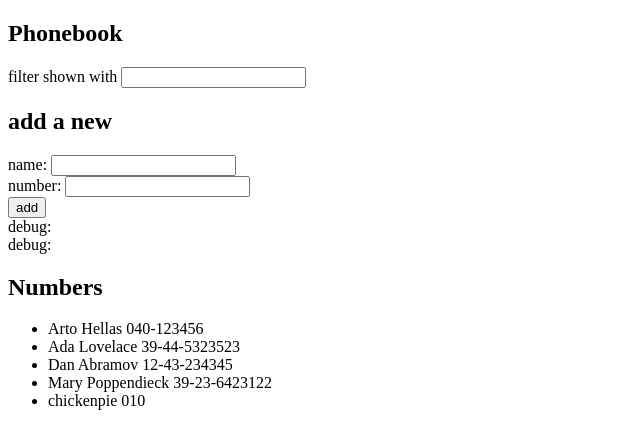
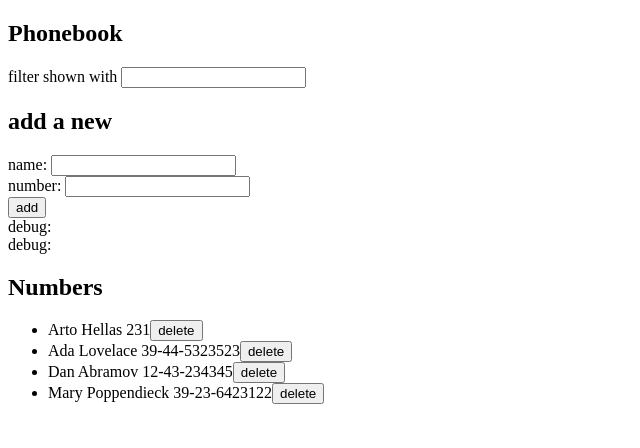
Before and after one commit to dudqlsBeans/helsinki_fullstack, a React (Vite) app in the folder main exercises/part2/: page / in a window 1280 px wide. Shown: the top 448 px of the page, without its empty margins (0-640 px from the left). Built offline with nearby package versions, Linux system fonts and the light colour scheme; data requests are answered from the project's data file.

Commit message:
refactor: modified and added code for exercises 2.14 and 2.15

```diff
--- a/main exercises/part2/db.json
+++ b/main exercises/part2/db.json
@@ -2,7 +2,7 @@
   "persons": [
     {
       "name": "Arto Hellas",
-      "number": "040-123456",
+      "number": "231",
       "id": "1"
     },
     {
@@ -19,11 +19,6 @@
       "name": "Mary Poppendieck",
       "number": "39-23-6423122",
       "id": "4"
-    },
-    {
-      "id": "6daa",
-      "name": "chickenpie",
-      "number": "010"
     }
   ],
   "notes": [
--- a/main exercises/part2/src/AppPhonebook.jsx
+++ b/main exercises/part2/src/AppPhonebook.jsx
@@ -31,17 +31,28 @@ const App = () => {
     event.preventDefault()
     const newPerson = { name: newName, number: newNumber }
 
-    // Add the new person only if name is not already in the list
-    if (persons.some(person => person.name === newName)) {
-      alert(`${newName} is already added to phonebook`)
-      return
-    }
+    const existingPerson = persons.find(person => person.name === newName)
 
-    if (persons.some(person => person.number === newNumber)) {
-      alert(`${newNumber} is already added to phonebook`)
-      return
-    }
+    if (existingPerson) {
+      const confirmUpdate = window.confirm(
+        `${newName} is already added to phonebook, replace the number with a new one?`
+      )
 
+      if (confirmUpdate) {
+        const updatedPerson = {...existingPerson, number: newNumber}
+        personService
+          .update(existingPerson.id, updatedPerson)
+          .then(returnedPerson => {
+            setPersons(persons.map(p => (p.id !== existingPerson.id ? p : returnedPerson)))
+            setNewName('')
+            setNewNumber('')
+    })
+    .catch(error => {
+      alert(`The information for ${newName} could not be updated.`)
+    })
+  }
+  return
+  }
     personService
       .create(newPerson)
       .then(returnedPerson => {
@@ -49,11 +60,25 @@ const App = () => {
         setNewName('')
         setNewNumber('')
       })
-  }
+}
 
   const filteredPersons = persons.filter(person =>
     person.name.toLowerCase().includes(filterTerm.toLowerCase())
   )
+
+  const handleDelete = (id, name) => {
+    if (window.confirm(`Delete ${name}`)) {
+      personService
+        .remove(id)
+        .then(() => {
+          setPersons(persons.filter(person => person.id !== id))
+        })
+        .catch(error => {
+          alert(`Information of ${name} has already been deleted from the server`)
+          setPersons(persons.filter(person => person.id !== id))
+        })
+    }
+  }
 
   return (
     <div>
@@ -70,7 +95,7 @@ const App = () => {
       <div>debug: {newName}</div>
       <div>debug: {newNumber}</div>
       <h2>Numbers</h2>
-      <Persons persons={filteredPersons} />
+      <Persons persons={filteredPersons} handleDelete={handleDelete} />
     </div>
   )
 }
--- a/main exercises/part2/src/components/Persons.jsx
+++ b/main exercises/part2/src/components/Persons.jsx
@@ -1,7 +1,10 @@
-const Persons = ({ persons }) => (
+const Persons = ({ persons, handleDelete }) => (
     <ul>
-        {persons.map((person, index) => (
-            <li key={index}>{person.name} {person.number}</li>
+        {persons.map((person) => (
+            <li key={person.id}>
+                {person.name} {person.number}
+                <button onClick={() => handleDelete(person.id, person.name)}>delete</button>
+            </li>
         ))}
     </ul>
 )
```
